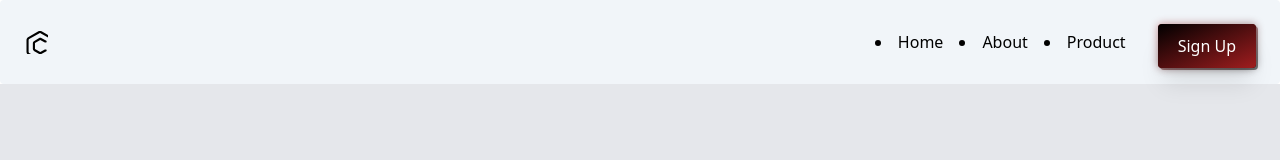
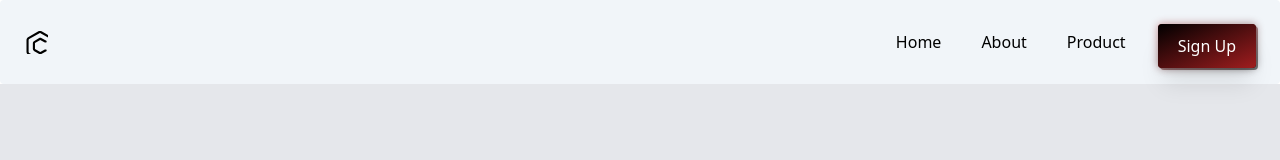
Before and after one commit to git12nazneen/nuxt-js-structure-with-shop, a Nuxt app: page /about in a window 1280 px wide. Shown: the top 160 px of the page. Built offline with nearby package versions, Linux system fonts and the light colour scheme.

Commit message:
added nav

```diff
--- a/components/Navbar.vue
+++ b/components/Navbar.vue
@@ -2,8 +2,7 @@
     <div>
         <header class=" flex items-center justify-between  px-6 py-4 mx-auto rounded bg-slate-100 dark:bg-gray-50">
             <NuxtLink to="/" rel="noopener noreferrer" aria-label="Homepage">
-                <svg xmlns="http://www.w3.org/2000/svg" fill="currentColor"
-                    class="w-6 h-6 dark:text-violet-600">
+                <svg xmlns="http://www.w3.org/2000/svg" fill="currentColor" class="w-6 h-6 dark:text-violet-600">
                     <path
                         d="M27.912 7.289l-10.324-5.961c-0.455-0.268-1.002-0.425-1.588-0.425s-1.133 0.158-1.604 0.433l0.015-0.008-10.324 5.961c-0.955 0.561-1.586 1.582-1.588 2.75v11.922c0.002 1.168 0.635 2.189 1.574 2.742l0.016 0.008 10.322 5.961c0.455 0.267 1.004 0.425 1.59 0.425 0.584 0 1.131-0.158 1.602-0.433l-0.014 0.008 10.322-5.961c0.955-0.561 1.586-1.582 1.588-2.75v-11.922c-0.002-1.168-0.633-2.189-1.573-2.742zM27.383 21.961c0 0.389-0.211 0.73-0.526 0.914l-0.004 0.002-10.324 5.961c-0.152 0.088-0.334 0.142-0.53 0.142s-0.377-0.053-0.535-0.145l0.005 0.002-10.324-5.961c-0.319-0.186-0.529-0.527-0.529-0.916v-11.922c0-0.389 0.211-0.73 0.526-0.914l0.004-0.002 10.324-5.961c0.152-0.090 0.334-0.143 0.53-0.143s0.377 0.053 0.535 0.144l-0.006-0.002 10.324 5.961c0.319 0.185 0.529 0.527 0.529 0.916z">
                     </path>
@@ -13,7 +12,7 @@
                 </svg>
             </NuxtLink>
             <div class="items-center hidden space-x-8 lg:flex">
-                <div class="space-x-4 flex justify-between ">
+                <div class="space-x-10 flex justify-between list-none">
                     <li>
                         <NuxtLink to="/">Home</NuxtLink>
                     </li>
@@ -24,8 +23,9 @@
                         <NuxtLink to="/products">Product</NuxtLink>
                     </li>
                 </div>
-               <Gbutton>Sign Up</Gbutton>
+                <Gbutton>Sign Up</Gbutton>
             </div>
+
             <button class="flex items-center justify-center p-2 lg:hidden">
                 <svg xmlns="http://www.w3.org/2000/svg" fill="none" stroke="currentColor"
                     class="w-6 h-6 dark:text-gray-900">
@@ -37,12 +37,10 @@
     </div>
 </template>
 
-<script >
+<script>
 export default {
     name: "Navbar"
 };
 </script>
 
-<style lang="scss" scoped>
-
-</style>
+<style lang="scss" scoped></style>
```
